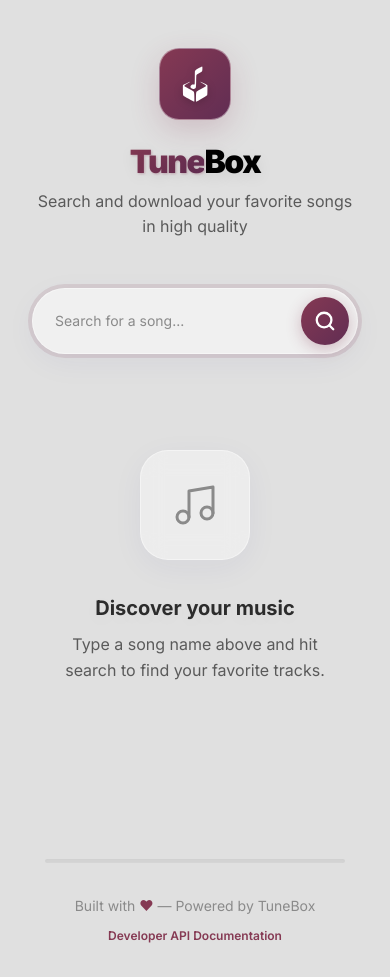
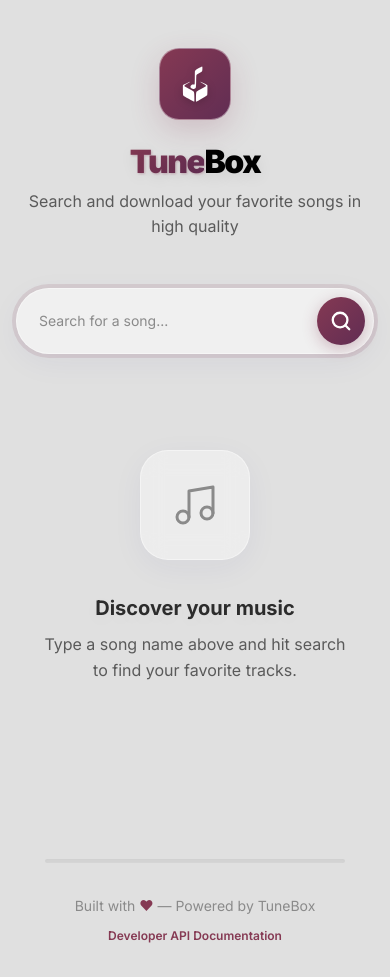
Before and after one commit to sam-eer31/free_music_api, a Next.js app: page / in a window 390 px wide. Built offline with nearby package versions, Linux system fonts and the light colour scheme.

Commit message:
UI tweaks: fix download spinner color and adjust mobile margins

```diff
--- a/app/globals.css
+++ b/app/globals.css
@@ -575,7 +575,7 @@ input {
 
 .download-btn--loading svg {
   animation: spin 800ms linear infinite;
-  color: var(--deep-rose);
+  color: var(--white);
 }
 
 .download-btn--success {
@@ -797,6 +797,10 @@ input {
    RESPONSIVE
    ====================== */
 @media (max-width: 640px) {
+  .container {
+    padding: 0 var(--space-md);
+  }
+
   .hero {
     padding: var(--space-2xl) 0 var(--space-md);
   }
```
